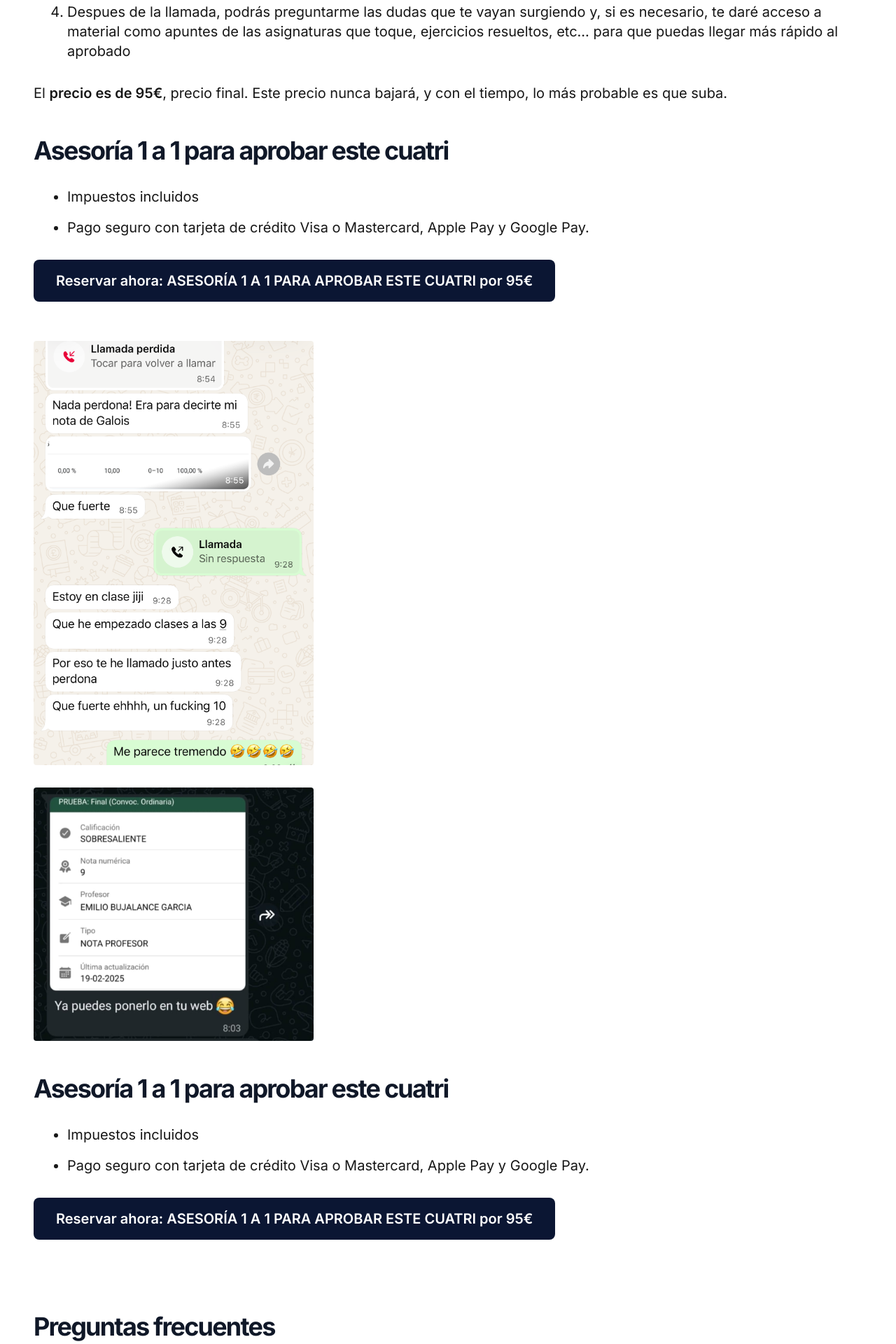
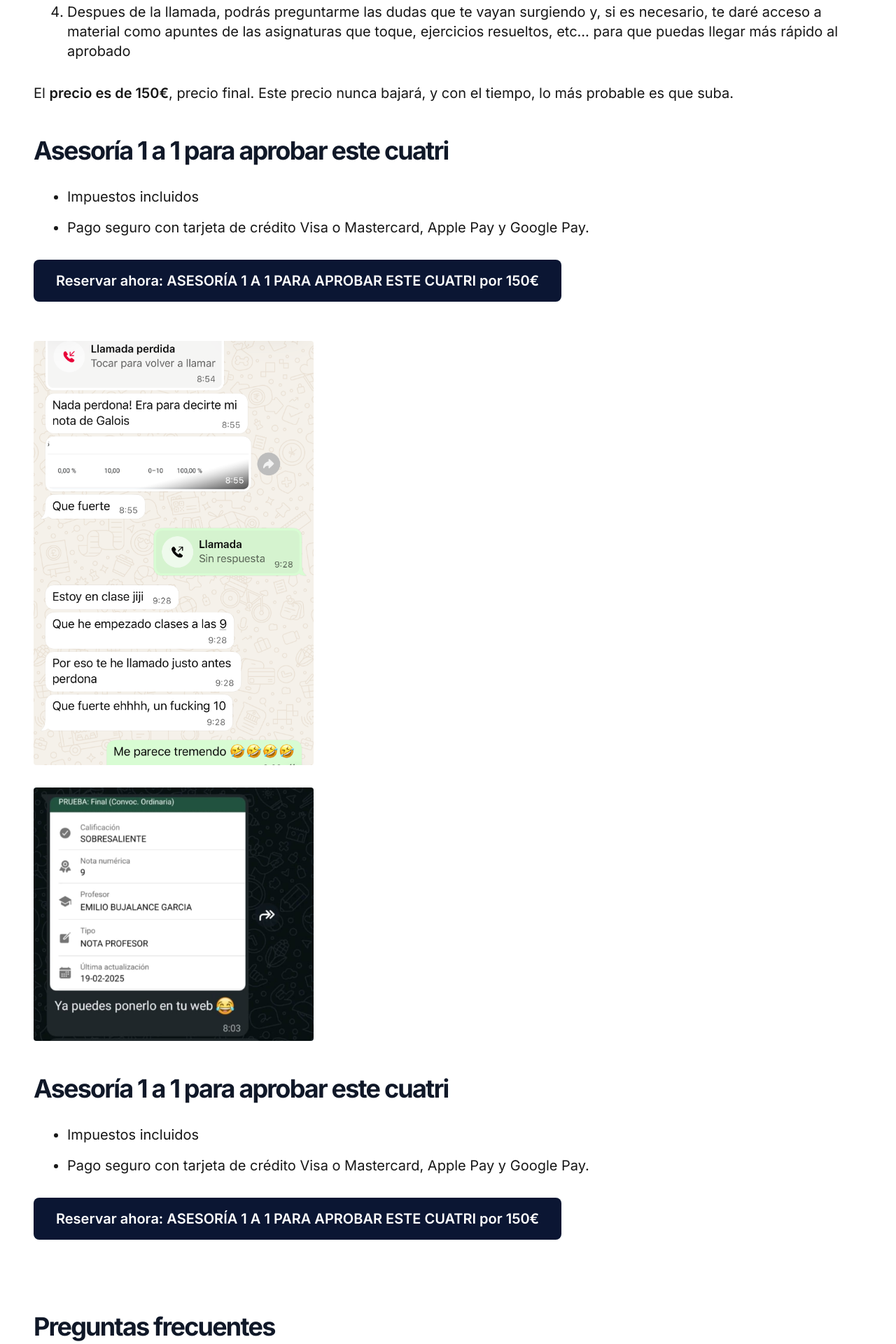
Before and after one commit to MariaLipiz/matessindramas, a Next.js app: page /asesoria-1-a-1 in a window 1280 px wide. Shown: the part 980-2900 px from the top of the page at 70% size. Built offline with nearby package versions, Linux system fonts and the light colour scheme.

Commit message:
Cambio precio en texto de asesoria

```diff
--- a/src/app/asesoria-1-a-1/page.tsx
+++ b/src/app/asesoria-1-a-1/page.tsx
@@ -67,7 +67,7 @@ export default function CodigoFuente() {
         </ol>
 
         <p>
-          El <span className="font-semibold">precio es de 95€</span>, precio final. Este precio nunca bajará, y con el tiempo, lo más probable es que suba.
+          El <span className="font-semibold">precio es de 150€</span>, precio final. Este precio nunca bajará, y con el tiempo, lo más probable es que suba.
         </p>
 
 
@@ -92,7 +92,7 @@ export default function CodigoFuente() {
           href="https://buy.stripe.com/eVqeVd79C3dq80l4jodEs06"
           className="inline-block rounded-lg bg-[#0B1633] px-8 py-4 text-xl font-semibold text-white transition hover:opacity-95 mb-14"
         >
-          Reservar ahora: ASESORÍA 1 A 1 PARA APROBAR ESTE CUATRI por 95€
+          Reservar ahora: ASESORÍA 1 A 1 PARA APROBAR ESTE CUATRI por 150€
         </Link>
 
         <Image
@@ -132,7 +132,7 @@ export default function CodigoFuente() {
           href="https://buy.stripe.com/eVqeVd79C3dq80l4jodEs06"
           className="inline-block rounded-lg bg-[#0B1633] px-8 py-4 text-xl font-semibold text-white transition hover:opacity-95 mb-14"
         >
-          Reservar ahora: ASESORÍA 1 A 1 PARA APROBAR ESTE CUATRI por 95€
+          Reservar ahora: ASESORÍA 1 A 1 PARA APROBAR ESTE CUATRI por 150€
         </Link>
 
         <h2 className="mx-auto text-gray-900 text-2xl font-bold tracking-tighter sm:text-3xl lg:text-4xl mt-12">
@@ -234,7 +234,7 @@ export default function CodigoFuente() {
         </h3>
 
         <p>
-        El precio es de 95€, precio final. Este precio nunca bajará, y con el tiempo, lo más probable es que suba.
+        El precio es de 150€, precio final. Este precio nunca bajará, y con el tiempo, lo más probable es que suba.
         </p>
 
         <h2 className="mx-auto text-gray-900 text-2xl font-bold tracking-tighter sm:text-3xl lg:text-4xl mt-12">
@@ -258,7 +258,7 @@ export default function CodigoFuente() {
           href="https://buy.stripe.com/eVqeVd79C3dq80l4jodEs06"
           className="inline-block rounded-lg bg-[#0B1633] px-8 py-4 text-xl font-semibold text-white transition hover:opacity-95 mb-14"
         >
-          Reservar ahora: ASESORÍA 1 A 1 PARA APROBAR ESTE CUATRI por 95€
+          Reservar ahora: ASESORÍA 1 A 1 PARA APROBAR ESTE CUATRI por 150€
         </Link>
 
         <h2 className="mx-auto text-gray-900 text-2xl font-bold tracking-tighter sm:text-3xl lg:text-4xl my-12">
@@ -357,7 +357,7 @@ export default function CodigoFuente() {
           href="https://buy.stripe.com/eVqeVd79C3dq80l4jodEs06"
           className="inline-block rounded-lg bg-[#0B1633] px-8 py-4 text-xl font-semibold text-white transition hover:opacity-95 mb-14"
         >
-          Reservar ahora: ASESORÍA 1 A 1 PARA APROBAR ESTE CUATRI por 95€
+          Reservar ahora: ASESORÍA 1 A 1 PARA APROBAR ESTE CUATRI por 150€
         </Link>
 
 
```
